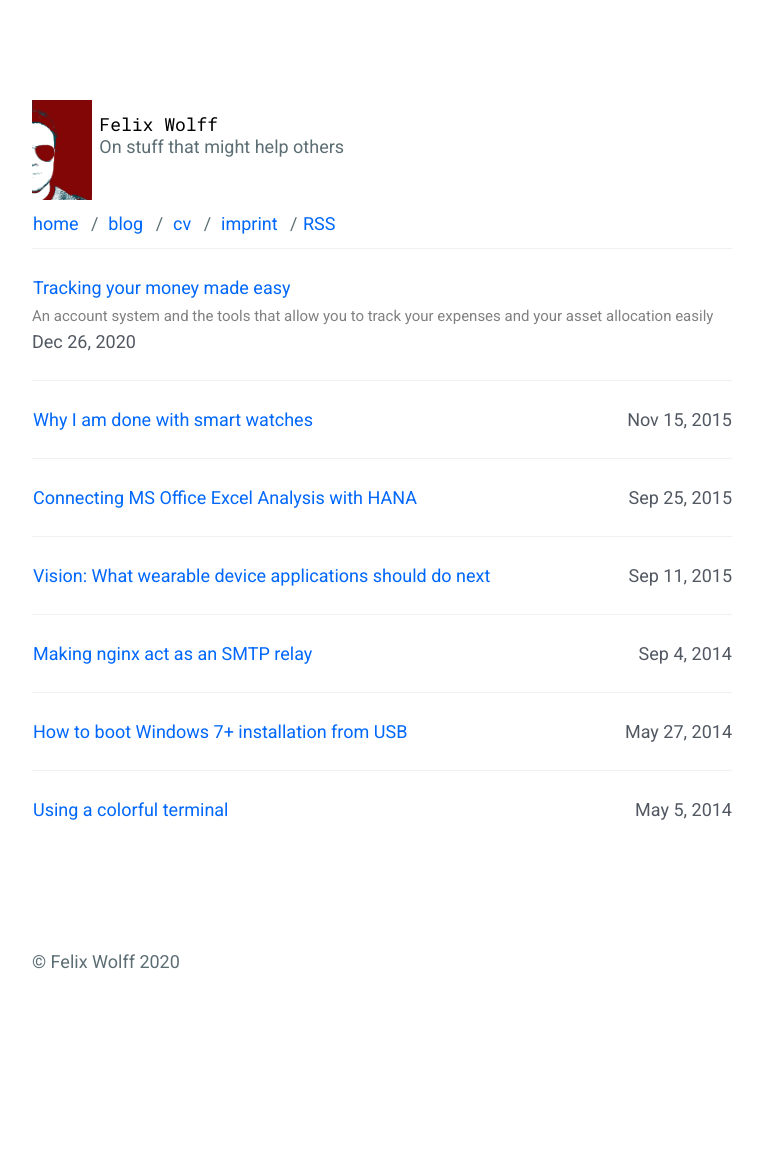
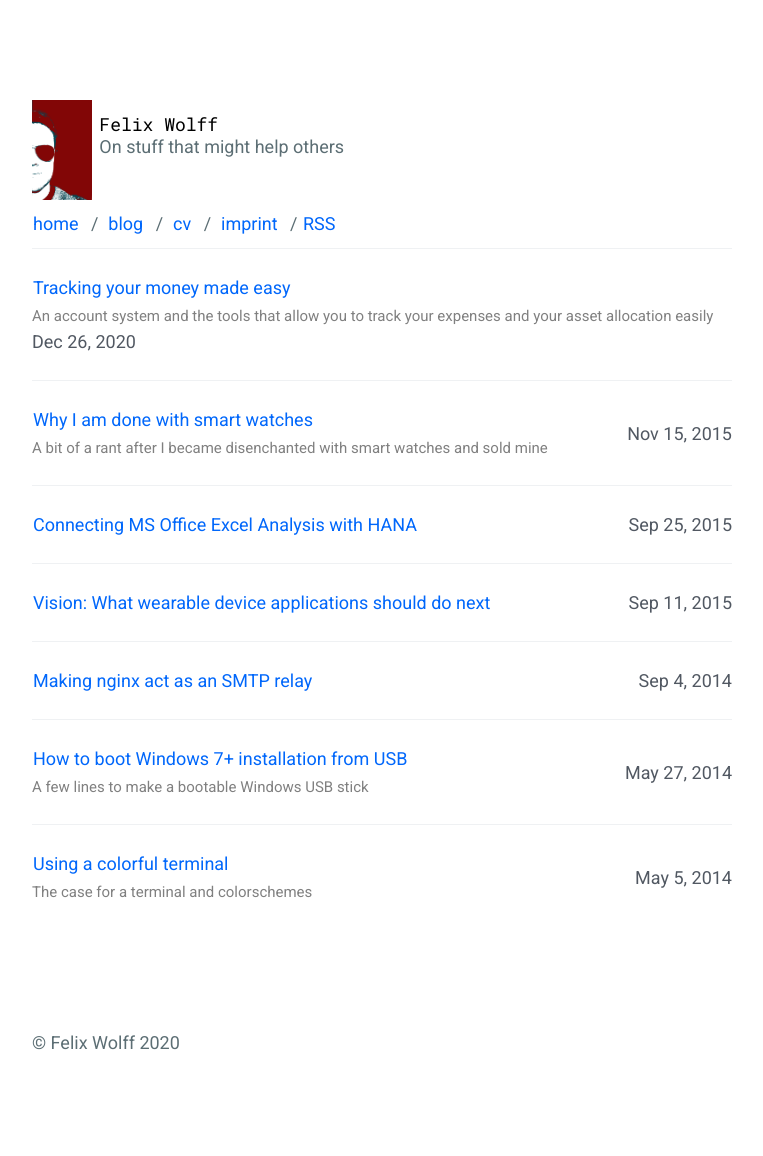
Before and after one commit to flxw/flxw.github.io, a Jekyll site: the page built from _pages/blog.md, in a window 1280 px wide. Shown: the whole page, without its empty margins (258-1021 px from the left). Built offline with Jekyll 4.4.1, drawn with Linux system fonts in a browser that asks for light colours; before the commit the page ends 1075 px from its top, so only the background shows below that.

Commit message:
add descriptions to old posts

```diff
--- a/_posts/2014-5-27-install-windows-7+-from-usb.markdown
+++ b/_posts/2014-5-27-install-windows-7+-from-usb.markdown
@@ -1,6 +1,7 @@
 ---
 layout: post
 title: How to boot Windows 7+ installation from USB
+description: A few lines to make a bootable Windows USB stick
 ---
 Everytime I try to install Windows from a USB stick, I forget a simple step
 in making the stick bootable and another few minutes are wasted searching for the solution.
--- a/_posts/2014-5-5-color-your-term.md
+++ b/_posts/2014-5-5-color-your-term.md
@@ -1,6 +1,7 @@
 ---
 layout: post
 title: Using a colorful terminal
+description: The case for a terminal and colorschemes
 ---
 An appeal to everyone to use colored terminals
 and do their eyes a favor.
--- a/_posts/2015-11-15-why-i-am-done-with-smartwatches.md
+++ b/_posts/2015-11-15-why-i-am-done-with-smartwatches.md
@@ -1,7 +1,7 @@
 ---
 layout: post
 title: Why I am done with smart watches
-image: /img/pixie-tube.jpg
+description: "A bit of a rant after I became disenchanted with smart watches and sold mine"
 ---
 
 It is a thing more and more common. People casually chatting, operating their
```
